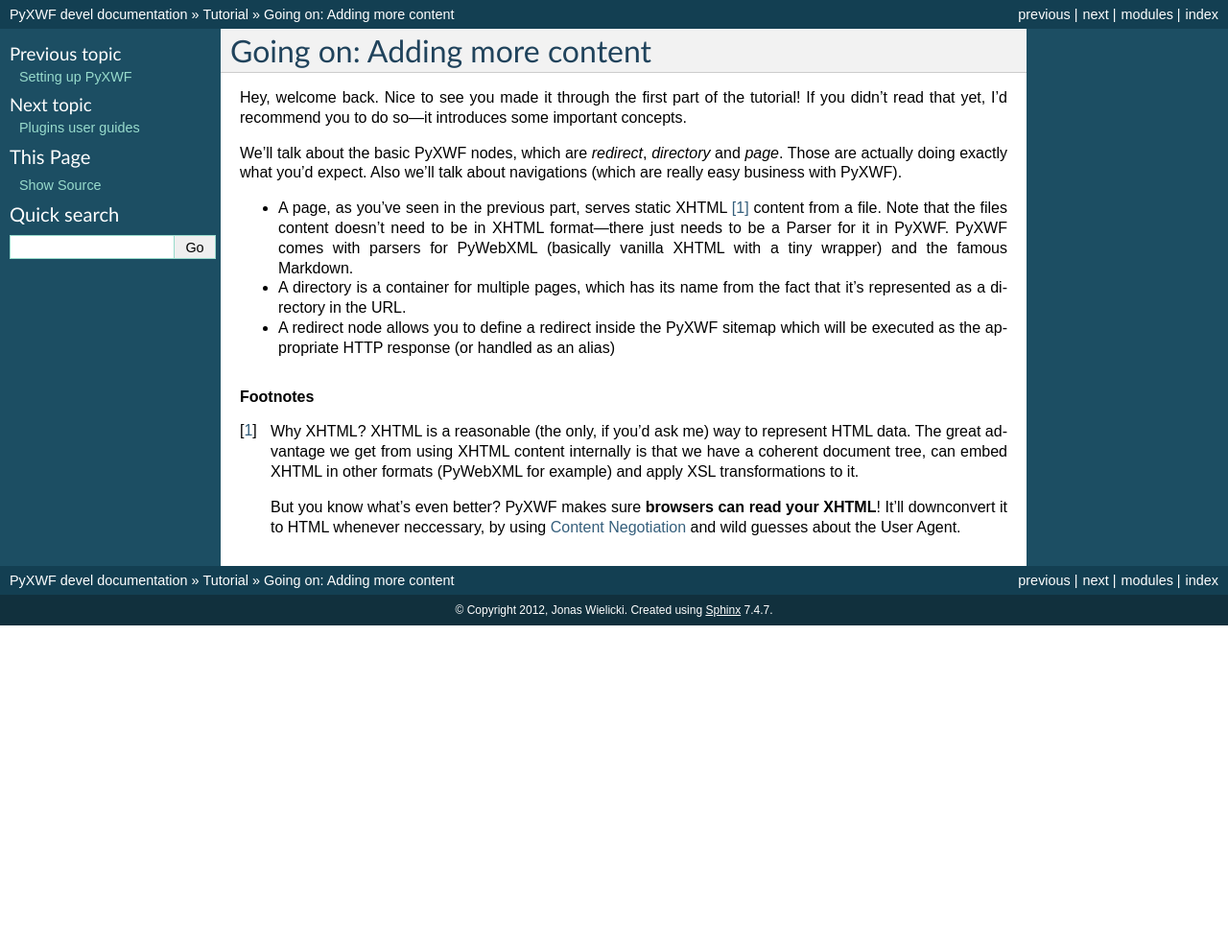
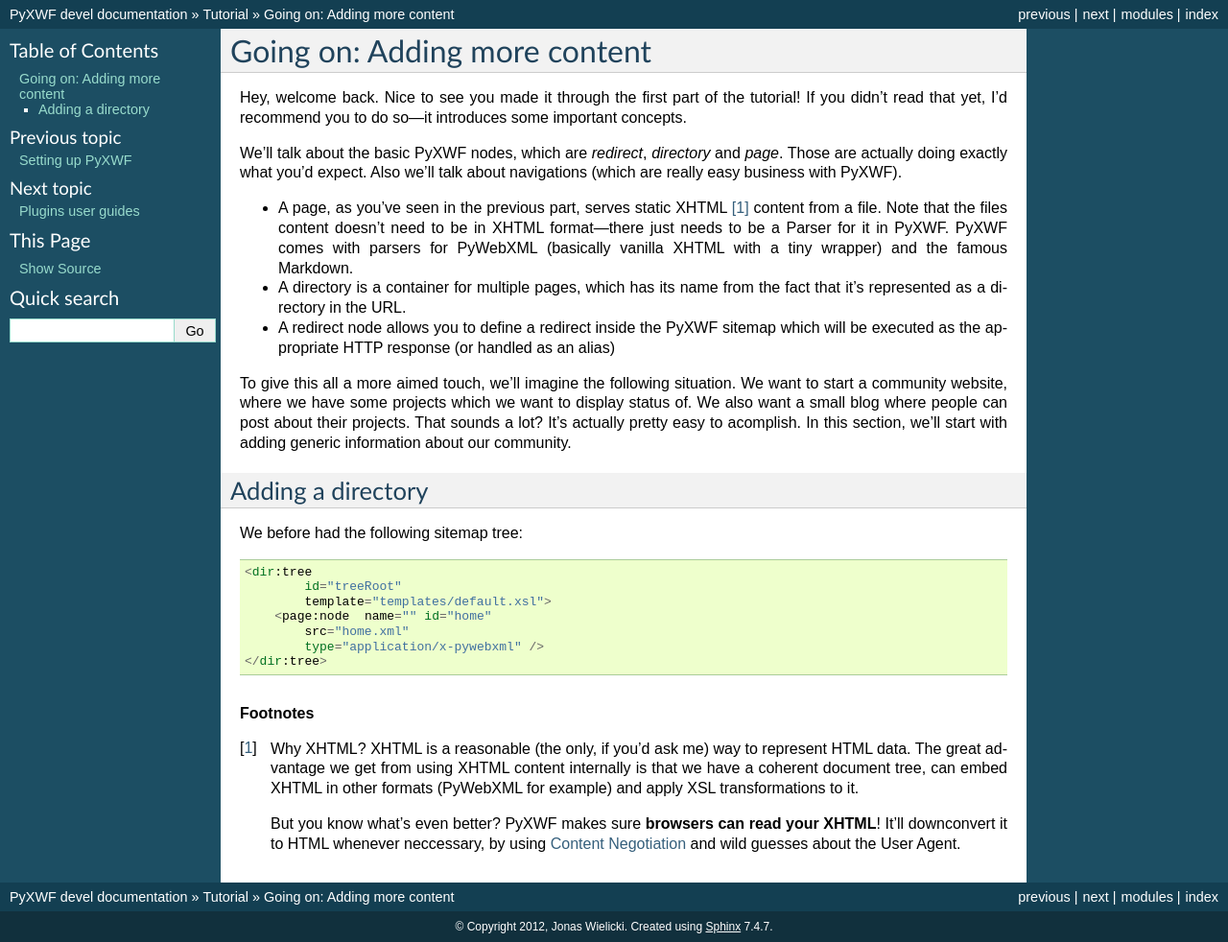
Before and after one commit to zombofant/pyxwf, a Sphinx documentation site: the page built from docs/tutorial/adding-content/index.rst, in a window 1280 px wide. Shown: the whole page at 96% size. Built offline with Sphinx 7.4.7, drawn with Linux system fonts in a browser that asks for light colours; before the commit the page ends 900 px from its top, so only the background shows below that.

Commit message:
Start off with the themed tutorial

```diff
--- a/docs/tutorial/adding-content/index.rst
+++ b/docs/tutorial/adding-content/index.rst
@@ -20,6 +20,27 @@ about navigations (which are really easy business with PyXWF).
     which will be executed as the appropriate HTTP response (or handled as an
     alias)
 
+To give this all a more aimed touch, we'll imagine the following situation. We
+want to start a community website, where we have some projects which we want
+to display status of. We also want a small blog where people can post about
+their projects. That sounds a lot? It's actually pretty easy to acomplish. In
+this section, we'll start with adding generic information about our community.
+
+Adding a directory
+------------------
+
+We before had the following sitemap tree::
+
+        <dir:tree
+                id="treeRoot"
+                template="templates/default.xsl">
+            <page:node  name="" id="home"
+                src="home.xml"
+                type="application/x-pywebxml" />
+        </dir:tree>
+
+
+
 .. rubric:: Footnotes
 
 .. [#xhtml] Why XHTML? XHTML is a reasonable (the only, if you'd ask me) way to
```
